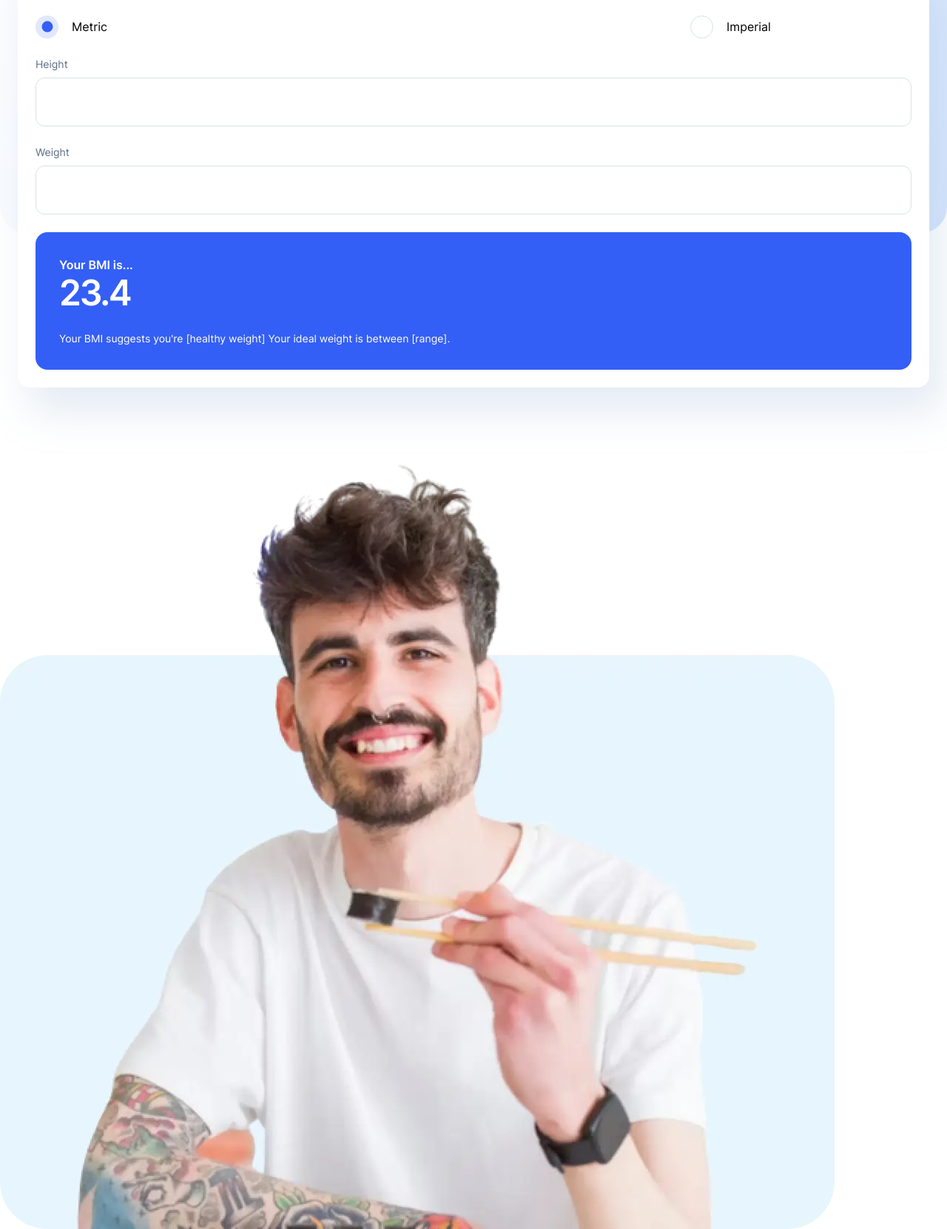
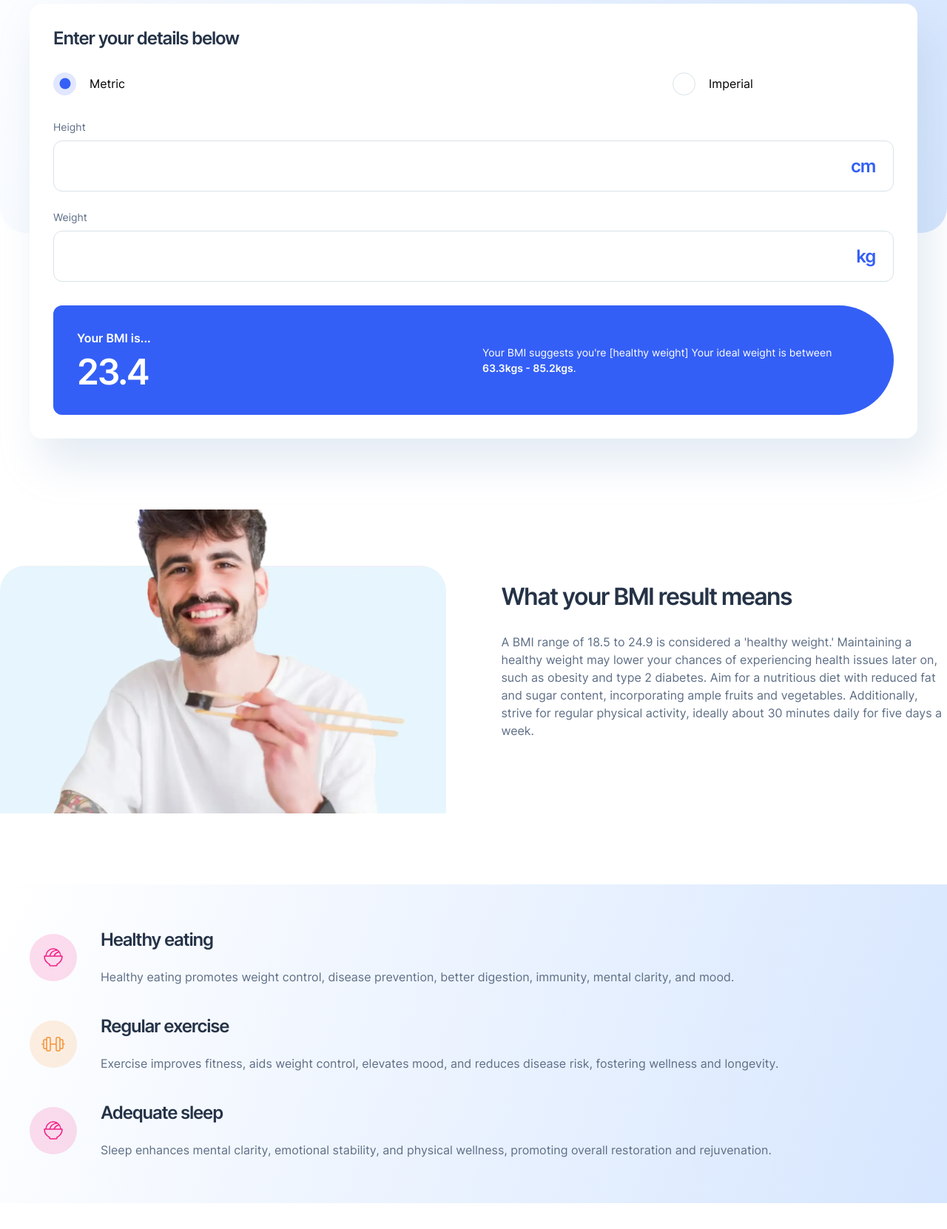
Before and after one commit to beqarion/fm-jr-bmi-calculator, a website built with Vite: page index.html in a window 1280 px wide. Shown: the part 325-1987 px from the top of the page at 74% size. Built offline with nearby package versions, Linux system fonts and the light colour scheme.

Commit message:
done for tablet screen

```diff
--- a/index.html
+++ b/index.html
@@ -27,8 +27,8 @@
         class="absolute top-0 left-0 w-full h-[640px] pointer-events-none bg-gradient-1 -z-10 rounded-b-[35px]"
       ></div>
       <!-- calculator section  -->
-      <secti on>
-        <div class="section-center px-6">
+      <section>
+        <div class="section-center px-6 sm:px-10">
           <!-- logo -->
           <div class="w-10 h-10 mx-auto">
             <img
@@ -37,11 +37,12 @@
             />
           </div>
           <!-- BMI info -->
-          <article class="mt-6 text-center space-y-6">
+          <article class="mt-6 sm:mt-10 text-center space-y-6">
             <h1
-              class="text-custom-gunmetal text-5xl leading-[110%] font-semibold"
+              class="text-custom-gunmetal text-5xl leading-[52.8px] font-semibold -tracking-[2.4px ]"
             >
-              Body Mass Index Calculator
+              Body Mass <br />
+              Index Calculator
             </h1>
             <p class="text-custom-dark-electric-blue">
               Better understand your weight in relation to your height using our
@@ -52,12 +53,12 @@
           </article>
           <!-- BMI form -->
           <form
-            class="mt-12 bg-custom-white rounded-2xl p-6 shadow-custom-form space-y-6"
+            class="mt-12 sm:mt-10 bg-custom-white rounded-2xl p-6 sm:p-8 shadow-custom-form space-y-6 sm:space-y-8"
             action=""
           >
             <!-- title -->
             <h2
-              class="text-custom-gunmetal text-2xl leading-[29px] font-semibold"
+              class="text-custom-gunmetal text-2xl leading-[29px] font-semibold -tracking-[1.2px]"
             >
               Enter your details below
             </h2>
@@ -89,24 +90,44 @@
             </div>
             <!-- input fields -->
             <div class="flex flex-col gap-6">
+              <!-- height -->
               <label>
                 <p class="text-[14px] leading-[21px]">Height</p>
+                <div
+                  class="h-[69px] mt-2 border border-custom-gray rounded-xl px-6 py-[20px] flex gap-6 items-center"
+                >
                   <input
-                  class="mt-2 outline-none border border-custom-gray rounded-xl px-6 py-[20px] w-full"
+                    class="outline-none grow w-full text-2xl leading-[29px] font-semibold text-custom-gunmetal -tracking-[1.2px]"
                     type="text"
                   />
+                  <span
+                    class="text-2xl leading-[29px] font-semibold text-custom-blue -tracking-[1.2px]"
+                    >cm</span
+                  >
+                </div>
               </label>
+              <!-- weight -->
               <label>
                 <p class="text-[14px] leading-[21px]">Weight</p>
+                <div
+                  class="h-[69px] mt-2 border border-custom-gray rounded-xl px-6 py-[20px] flex gap-6 items-center"
+                >
                   <input
-                  class="mt-2 outline-none border border-custom-gray rounded-xl px-6 py-[20px] w-full"
+                    class="outline-none grow w-full text-2xl leading-[29px] font-semibold text-custom-gunmetal -tracking-[1.2px]"
                     type="text"
                   />
+                  <span
+                    class="text-2xl leading-[29px] font-semibold text-custom-blue -tracking-[1.2px]"
+                    >kg</span
+                  >
+                </div>
               </label>
             </div>
             <!-- result -->
-            <article class="bg-custom-blue p-8 rounded-2xl flex flex-col gap-6">
-              <div>
+            <article
+              class="bg-custom-blue p-8 rounded-2xl sm:rounded-r-[99px] flex flex-col sm:flex-row sm:items-center gap-6"
+            >
+              <div class="sm:flex-1 flex flex-col gap-2">
                 <h4 class="text-custom-white font-semibold">Your BMI is...</h4>
                 <h3
                   class="text-custom-white -tracking-[2.4px] leading-[52.8px] text-5xl font-semibold"
@@ -114,26 +135,29 @@
                   23.4
                 </h3>
               </div>
-              <p class="text-custom-white text-[14px] leading-[21px]">
+              <p class="sm:flex-1 text-custom-white text-[14px] leading-[21px]">
                 Your BMI suggests you're [healthy weight] Your ideal weight is
-                between [range].
+                between <span class="font-bold">63.3kgs - 85.2kgs</span>.
               </p>
             </article>
           </form>
         </div>
-      </secti>
+      </section>
       <!-- about -->
-      <section class="mt-[72px]">
-        <div class="section-center flex flex-col gap-12">
+      <section class="mt-[72px] sm:mt-[96px]">
+        <div
+          class="section-center flex flex-col sm:flex-row gap-12 sm:gap-[75px] sm:items-center"
+        >
           <!-- image container -->
-          <div>
+          <div class="sm:flex-1 sm:h-[411px]">
             <img
+              class="sm:object-cover sm:h-full sm:w-full sm:object-right"
               src="./assets/images/image-man-eating.webp"
               alt=""
             />
           </div>
           <!-- info -->
-          <div class="flex flex-col gap-8 px-6">
+          <div class="flex flex-col gap-8 px-6 sm:p-0 sm:flex-1">
             <h2
               class="text-[32px] font-semibold leading-[35.2px] -tracking-[1.6px]"
             >
@@ -152,10 +176,12 @@
         </div>
       </section>
       <!-- features -->
-      <section class="mt-[72px] bg-gradient-2 py-14">
-        <div class="section-center px-6 flex flex-col gap-10">
+      <section class="mt-[72px] sm:mt-[96px] bg-gradient-2 py-14 sm:py-[60px]">
+        <div class="section-center px-6 sm:px-10 flex flex-col gap-10">
           <!-- feature -->
-          <article class="flex flex-col gap-8 items-start">
+          <article
+            class="flex flex-col sm:flex-row sm:items-center gap-8 items-start"
+          >
             <img
               src="./assets/images/icon-eating.svg"
               alt=""
@@ -174,7 +200,9 @@
           </article>
           <!-- end of feature -->
           <!-- feature -->
-          <article class="flex flex-col gap-8 items-start">
+          <article
+            class="flex flex-col sm:flex-row sm:items-center gap-8 items-start"
+          >
             <img
               src="./assets/images/icon-exercise.svg"
               alt=""
@@ -193,7 +221,9 @@
           </article>
           <!-- end of feature -->
           <!-- feature -->
-          <article class="flex flex-col gap-8 items-start">
+          <article
+            class="flex flex-col sm:flex-row sm:items-center gap-8 items-start"
+          >
             <img
               src="./assets/images/icon-eating.svg"
               alt=""
@@ -214,8 +244,8 @@
         </div>
       </section>
       <!-- Limitations -->
-      <section class="mt-[72px]">
-        <div class="section-center px-6 grid gap-14">
+      <section class="mt-[72px] sm:mt-[96px]">
+        <div class="section-center px-6 sm:px-10 grid gap-14">
           <!-- limitations heading -->
           <div class="flex flex-col gap-8">
             <h2
@@ -231,9 +261,11 @@
             </p>
           </div>
           <!-- limitations -->
-          <div class="grid gap-4">
+          <div class="grid gap-4 sm:grid-cols-4 sm:gap-y-6">
             <!-- limitation -->
-            <article class="limitation">
+            <article
+              class="limitation p-6 shadow-custom-limitations rounded-2xl sm:col-span-2"
+            >
               <div>
                 <img
                   src="./assets/images/icon-gender.svg"
@@ -249,7 +281,9 @@
             </article>
             <!-- end of limitation -->
             <!-- limitation -->
-            <article class="limitation">
+            <article
+              class="limitation p-6 shadow-custom-limitations rounded-2xl sm:col-span-2"
+            >
               <div>
                 <img
                   src="./assets/images/icon-age.svg"
@@ -264,7 +298,9 @@
             </article>
             <!-- end of limitation -->
             <!-- limitation -->
-            <article class="limitation">
+            <article
+              class="limitation p-6 shadow-custom-limitations rounded-2xl sm:col-span-2"
+            >
               <div>
                 <img
                   src="./assets/images/icon-muscle.svg"
@@ -279,7 +315,9 @@
             </article>
             <!-- end of limitation -->
             <!-- limitation -->
-            <article class="limitation">
+            <article
+              class="limitation p-6 shadow-custom-limitations rounded-2xl sm:col-span-2"
+            >
               <div>
                 <img
                   src="./assets/images/icon-pregnancy.svg"
@@ -295,7 +333,9 @@
             </article>
             <!-- end of limitation -->
             <!-- limitation -->
-            <article class="limitation">
+            <article
+              class="limitation p-6 shadow-custom-limitations rounded-2xl sm:col-start-2 sm:col-end-4"
+            >
               <div>
                 <img
                   src="./assets/images/icon-race.svg"
--- a/tailwind.config.js
+++ b/tailwind.config.js
@@ -23,6 +23,7 @@ module.exports = {
       },
       boxShadow: {
         "custom-form": "16px 32px 56px 0px rgba(143, 174, 207, 0.25)",
+        "custom-limitations": "16px 32px 56px 0px rgba(143, 174, 207, 0.25)",
       },
     },
   },
```
Lines whose indentation alone changed are shown as unchanged.
